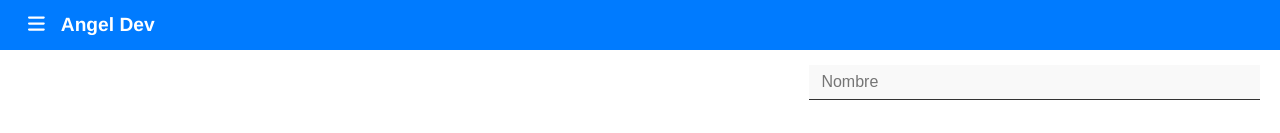
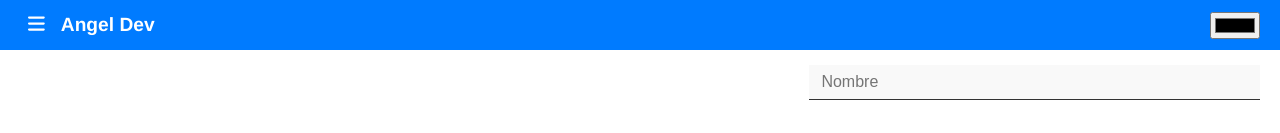
Before and after one commit to AngelSant04/angel-santamaria, a Vue app: page / in a window 1280 px wide. Shown: the top 133 px of the page. Built offline with nearby package versions, Linux system fonts and the light colour scheme.

Commit message:
creacion de variable global color

```diff
--- a/src/assets/styles/Styles.css
+++ b/src/assets/styles/Styles.css
@@ -1,4 +1,5 @@
 :root {
+  --primary-color: #007bff;
   --surface-color: #fff;
   --curve: 40;
 }
@@ -15,9 +16,14 @@
   justify-content: flex-end;
 }
 
+.justify-between {
+  justify-content: space-between;
+}
+
 .align-center {
   align-items: center;
 }
+
 /* GRID */
 .row {
   display: flex;
--- a/src/components/AppHeader.vue
+++ b/src/components/AppHeader.vue
@@ -1,6 +1,10 @@
 <template>
   <header>
-    <div class="header-content" :class="{ shifted: dProps.onMenu }">
+    <div
+      class="header-content flex justify-between"
+      :class="{ shifted: dProps.onMenu }"
+    >
+      <div class="flex">
         <button class="menu-button" @click="toggleMenu">
           <font-awesome-icon :icon="['fas', 'bars']" />
         </button>
@@ -12,10 +16,20 @@
           Angel Dev
         </a>
       </div>
+      <div class="flex justify-center align-center" style="margin-right: 40px">
+        <input
+          type="color"
+          id="colorPicker"
+          class="color-picker"
+          @input="changeColor"
+        />
+      </div>
+    </div>
   </header>
 </template>
 <script setup lang="ts">
-import { defineEmits, defineProps } from 'vue';
+import { defineEmits, defineProps, onMounted, ref } from 'vue';
+
 const dProps = defineProps({
   onMenu: {
     type: Boolean,
@@ -23,15 +37,40 @@ const dProps = defineProps({
     default: false,
   },
 });
+const emit = defineEmits(['toggleMenu']);
 
-const emit = defineEmits(['toggleMenu']);
+const colorPicker = ref('#007bff');
+
+const updateColor = (color: any) => {
+  document.documentElement.style.setProperty('--primary-color', color);
+  localStorage.setItem('mainColor', color);
+};
+
+const changeColor = (event: Event) => {
+  const input = event.target as HTMLInputElement;
+  updateColor(input.value);
+};
+
 const toggleMenu = () => {
   emit('toggleMenu');
 };
+
+onMounted(() => {
+  const savedColor = localStorage.getItem('mainColor');
+  if (savedColor) {
+    document.documentElement.style.setProperty('--primary-color', savedColor);
+    const colorPicker = document.querySelector(
+      '#colorPicker'
+    ) as HTMLInputElement;
+    if (colorPicker) {
+      colorPicker.value = savedColor;
+    }
+  }
+});
 </script>
 <style lang="css">
 header {
-  background-color: #007bff;
+  background-color: var(--primary-color);
   color: white;
   padding: 10px 20px;
   display: flex;
@@ -40,7 +79,7 @@ header {
 }
 
 .header-content {
-  display: flex;
+  width: 100%;
   transition: margin-left 0.3s ease;
 }
 
@@ -68,7 +107,7 @@ header {
 
 .menu-button:hover {
   background-color: #e7e7e7;
-  color: #007bff;
+  color: var(--primary-color);
 }
 
 .shifted {
--- a/src/components/CardMovie.vue
+++ b/src/components/CardMovie.vue
@@ -106,14 +106,4 @@ const generos = computed(() => {
   overflow: hidden;
   text-align: start;
 }
-
-button {
-  background-color: transparent;
-  border: none;
-  color: #007bff;
-  cursor: pointer;
-  padding: 0;
-  font-size: 0.9em;
-  margin-top: 0.5em;
-}
 </style>
--- a/src/views/HomeView.vue
+++ b/src/views/HomeView.vue
@@ -181,7 +181,6 @@ onMounted(async () => {
   left: 0;
   width: 100%;
   z-index: 2;
-  background-color: #007bff;
 }
 
 main {
@@ -203,7 +202,7 @@ main {
 }
 
 .row input[type='text']:focus {
-  border-bottom: 2px solid #007bff;
+  border-bottom: 2px solid var(--primary-color);
 }
 
 aside {
@@ -212,7 +211,7 @@ aside {
   left: -220px;
   width: 220px;
   height: 100%;
-  background-color: #007bff;
+  background-color: var(--primary-color);
   transition: left 0.3s ease;
   z-index: 2;
 }
@@ -268,7 +267,7 @@ AppFooter {
 
 .select-option::after {
   content: '';
-  border-top: 10px solid #000;
+  border-top: 10px solid var(--primary-color);
   border-left: 8px solid transparent;
   border-right: 8px solid transparent;
   position: absolute;
@@ -314,7 +313,7 @@ AppFooter {
 }
 
 .options li.selected {
-  background-color: #007bff;
+  background-color: var(--primary-color);
   color: white;
 }
 
@@ -329,7 +328,6 @@ AppFooter {
 .filter-text-area {
   width: 100%;
   padding: 8px;
-  border: 1px solid #007bff;
   border-radius: 4px;
   background-color: white;
   color: black;
@@ -342,7 +340,7 @@ AppFooter {
 
 .filter-text-area:focus {
   outline: none;
-  border-color: #007bff;
+  border-color: white;
 }
 
 .filter-button {
```
Lines whose indentation alone changed are shown as unchanged.
